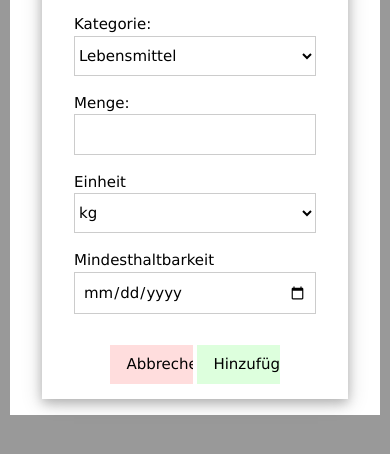
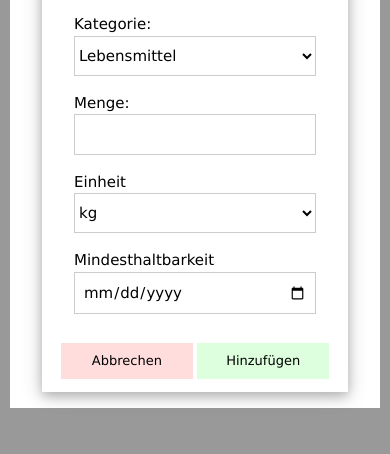
Before and after one commit to moritzott/vorratsprogramm, a plain HTML site: page index.html in a window 390 px wide. Both pictures are taken after a click on the button "Produkt hinzufügen". Shown: the part 238-692 px from the top of the page. Drawn offline with Linux system fonts and the light colour scheme.

Commit message:
Change Button + Font Size for mobile device

```diff
--- a/css/style.css
+++ b/css/style.css
@@ -39,3 +39,17 @@ input[type="button"]{
     display: inline;
     max-width: 30%;
 }
+
+/* Different Button Size and Font Size on mobile devices */
+@media screen and (max-width: 480px){
+    #closeAddModalBottom, #addProductToStockButton, #closeStockModalBottom, #closeInfoButtonBottom,
+    #closeEraseStockConfirmation, #confirmEraseStockConfirmation, #closeCriticalModalBottom,
+    #deleteStopButton, #deleteConfirmButton, #closeProductDeletedNotification,
+    #closeProductAddedNotification, #closeStockDeletedNotification,
+    #closeUpdateModalBottom, #updateProductButton, #closeProductHasBeenUpdated,
+    #closeTipsModalBottom, #confirmFillInRequiredInfos {
+        display: inline;
+        max-width: 48%;
+        font-size: small;
+}
+}
```
